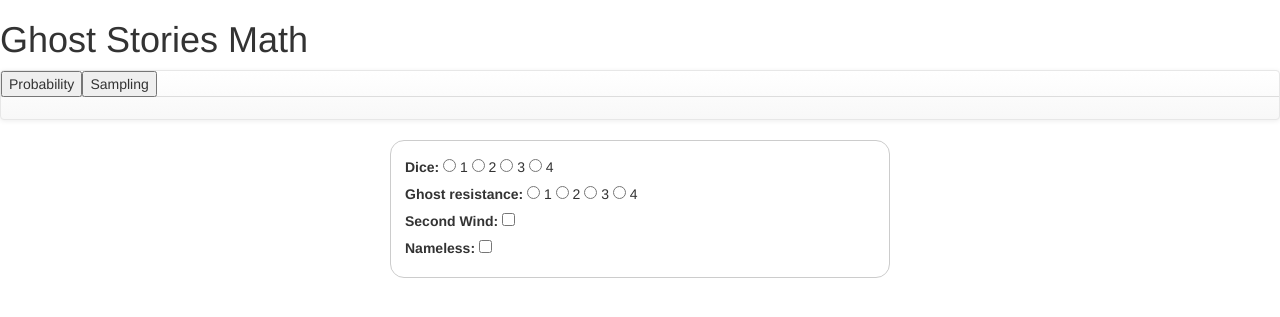
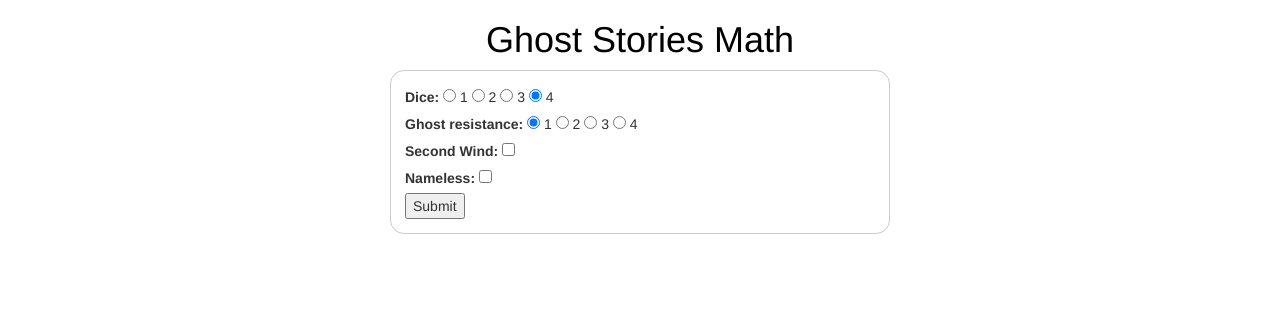
Before and after one commit to joehakimrahme/Ghost-Stories-Math, a Flask app: page / in a window 1280 px wide. Shown: the top 317 px of the page. Run offline with Flask 2, Linux system fonts and the light colour scheme; some libraries are stand-ins or nearby versions.

Commit message:
Revamps the template
Also modifies available routes and adds a couple of properties to the
Exorcism object

```diff
--- a/ghost_stories_math/templates/index.html
+++ b/ghost_stories_math/templates/index.html
@@ -6,15 +6,12 @@
 {%- endmacro %}
 <html lang="en">
     <head>
+        <meta charset="utf-8">
+        <meta name="viewport" content="width=device-width, initial-scale=1, shrink-to-fit=no">
+        <meta http-equiv="x-ua-compatible" content="ie=edge">
         <!-- Bootstrap CDN -->
         <link rel="stylesheet" href="https://maxcdn.bootstrapcdn.com/bootstrap/3.3.7/css/bootstrap.min.css" integrity="sha384-BVYiiSIFeK1dGmJRAkycuHAHRg32OmUcww7on3RYdg4Va+PmSTsz/K68vbdEjh4u" crossorigin="anonymous">
         <link rel="stylesheet" href="https://maxcdn.bootstrapcdn.com/bootstrap/3.3.7/css/bootstrap-theme.min.css" integrity="sha384-rHyoN1iRsVXV4nD0JutlnGaslCJuC7uwjduW9SVrLvRYooPp2bWYgmgJQIXwl/Sp" crossorigin="anonymous">
-        <script src="https://maxcdn.bootstrapcdn.com/bootstrap/3.3.7/js/bootstrap.min.js" integrity="sha384-Tc5IQib027qvyjSMfHjOMaLkfuWVxZxUPnCJA7l2mCWNIpG9mGCD8wGNIcPD7Txa" crossorigin="anonymous"></script>
-
-        <!-- local links, just in case -->
-        <link href="css/bootstrap.min.css" rel="stylesheet">
-        <script src="js/bootstrap.min.js"></script>
-        <script src="https://ajax.googleapis.com/ajax/libs/jquery/1.12.4/jquery.min.js"></script>
         <style>
          form {
              margin: 0 auto;
@@ -30,30 +27,28 @@
          input:focus {
              border-color: #000;
          }
+         a:link {
+             color: black;
+         }
+         a:hover {
+             color: black;
+             text-decoration: none;
+         }
+         a:visited {
+             color: black;
+         }
+         a:active {
+             color: red;
+         }
+         h1, ul {
+             text-align: center;
+             list-style: none;
+         }
         </style>
     </head>
     <body>
-
-      <h1>Ghost Stories Math</h1>
-      <nav class="navbar navbar-default">
-          <ul class="nav nav-tabs">
-              <li role="presentation">
-                  <button type="submit" form="form1" value="Submit" class="dropdown-toggle" data-toggle="dropdown" aria-haspopup="true" aria-expanded="false">
-                      Probability
-                  </button>
-              </li>
-              <li role="presentation">
-                  <button type="submit" form="form1" value="Submit" class="dropdown-toggle" data=-toggle="dropdown" aria-haspopup="true" aria-expanded="false" formaction="{{ url_for('scenario') }}"> Sampling
-                  </button>
-              </li>
-          </ul>
-          {% if result != None %}
-          <p class="btn" >{{ result }}</p>
-          {% endif %}
-    </body>
-
-      </nav>
-      <form action="/probability" method="GET" id="form1">
+        <h1><a href="{{ url_for('index') }}">Ghost Stories Math</a></h1>
+        <form action="/exorcism" method="GET" id="form1">
             <div>
                 <label>Dice:</label>
                 {{ radio('dice', dice) }}
@@ -66,13 +61,29 @@
             </div>
             <div>
                 <label>Second Wind:</label>
-              <input type="checkbox" name="Second Wind" value="sw" {% if second_wind %}checked{% endif %}>
+                <input type="checkbox" name="Second Wind" value="sw" {% if exorcism.second_wind %}checked{% endif %}>
                 <br />
             </div>
             <div>
                 <label>Nameless:</label>
-              <input type="checkbox" name="Nameless" value="nm" {% if nameless %}checked{% endif %}>
+                <input type="checkbox" name="Nameless" value="nm" {% if exorcism.nameless %}checked{% endif %}>
                 <br />
             </div>
+            <button type="submit" value="Submit" class="dropdown-toggle">
+                Submit
+            </button>
         </form>
+        {% if exorcism %}
+        <ul>
+            <li>Probability: {{ exorcism.probability(resistance) }}</li>
+            <li>Scenario: {{ exorcism.scenario(resistance) }}</li>
+        </ul>
+        {% endif %}
+
+        <script src="https://ajax.googleapis.com/ajax/libs/jquery/3.1.1/jquery.min.js" integrity="sha384-3ceskX3iaEnIogmQchP8opvBy3Mi7Ce34nWjpBIwVTHfGYWQS9jwHDVRnpKKHJg7" crossorigin="anonymous"></script>
+        <script src="https://cdnjs.cloudflare.com/ajax/libs/tether/1.3.7/js/tether.min.js" integrity="sha384-XTs3FgkjiBgo8qjEjBk0tGmf3wPrWtA6coPfQDfFEY8AnYJwjalXCiosYRBIBZX8" crossorigin="anonymous"></script>
+        <script src="https://maxcdn.bootstrapcdn.com/bootstrap/3.3.7/js/bootstrap.min.js" integrity="sha384-Tc5IQib027qvyjSMfHjOMaLkfuWVxZxUPnCJA7l2mCWNIpG9mGCD8wGNIcPD7Txa" crossorigin="anonymous"></script>
+
+
+    </body>
 </html>
--- a/ghost_stories_math/wsgi.py
+++ b/ghost_stories_math/wsgi.py
@@ -9,14 +9,12 @@ def create_app():
     @app.route("/")
     def index():
         return flask.render_template("index.html",
-                                     result=None,
-                                     dice=None,
-                                     resistance=None,
-                                     second_wind=False,
-                                     nameless=False)
+                                     dice=4,
+                                     resistance=1,
+                                     exorcism=None)
 
-    @app.route("/probability")
-    def probability():
+    @app.route("/exorcism")
+    def exorcism():
         dice = int(flask.request.args.get("dice"))
         resistance = int(flask.request.args.get("resistance"))
         second_wind = flask.request.args.get("Second Wind") == "sw"
@@ -27,34 +25,11 @@ def create_app():
             powers.append("Second Wind")
         if not nameless:
             powers.append("Wild White")
-        result = Exorcism(dice, powers).probability(resistance)
+        exorcism = Exorcism(dice, powers)
         return flask.render_template("index.html",
-                                     result=result,
                                      dice=dice,
                                      resistance=resistance,
-                                     second_wind=second_wind,
-                                     nameless=nameless)
-
-    @app.route("/scenario")
-    def scenario():
-        dice = int(flask.request.args.get("dice"))
-        resistance = int(flask.request.args.get("resistance"))
-        second_wind = flask.request.args.get("Second Wind") == "sw"
-        nameless = flask.request.args.get("Nameless") == "nm"
-
-        powers = []
-        if second_wind:
-            powers.append("Second Wind")
-        if not nameless:
-            powers.append("Wild White")
-        result = Exorcism(dice, powers).scenario(resistance)
-        return flask.render_template("index.html",
-                                     result=result,
-                                     dice=dice,
-                                     resistance=resistance,
-                                     second_wind=second_wind,
-                                     nameless=nameless)
-
+                                     exorcism=exorcism)
     return app
 
 if __name__ == "__main__":
```
Also changed, not shown: ghost_stories_math/ghost_stories_math.py (+8 -0 lines). Lines whose indentation alone changed are shown as unchanged.
